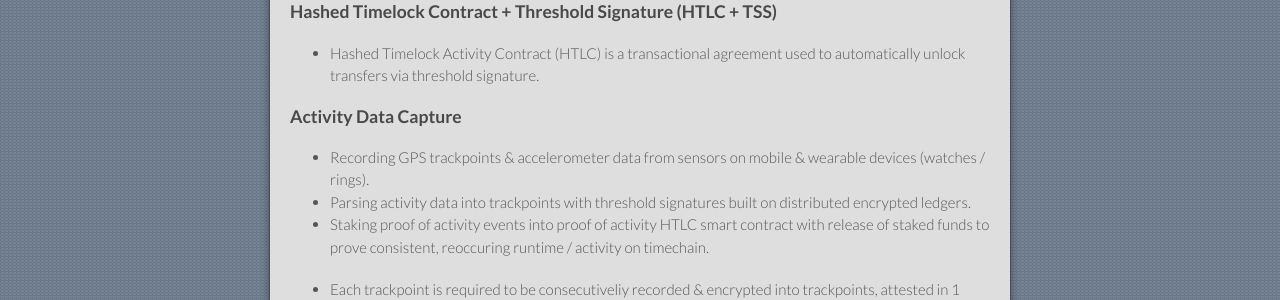
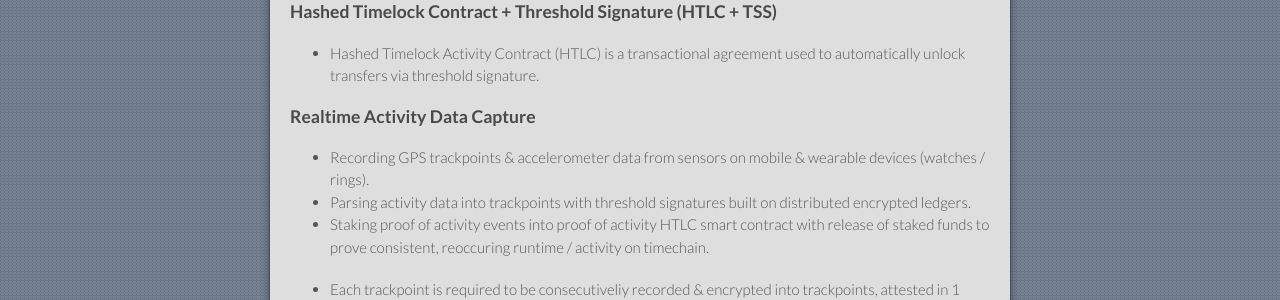
Before and after one commit to flowstake/flowstake.github.io, a Jekyll site: the page built from index.md, in a window 1280 px wide and 900 px high, scrolled down 586 px. Shown: the part 154-454 px from the top of the window. Built offline with Jekyll 4.4.1, drawn with Linux system fonts in a browser that asks for light colours; our own code applies the rules of GitHub Pages for plain Markdown files.

Commit message:
Update index.md

```diff
--- a/index.md
+++ b/index.md
@@ -19,7 +19,7 @@
 ### Hashed Timelock Contract + Threshold Signature (HTLC + TSS)
 * Hashed Timelock Activity Contract (HTLC) is a transactional agreement used to automatically unlock transfers via threshold signature.
 
-### Activity Data Capture
+### Realtime Activity Data Capture
 
 - Recording GPS trackpoints & accelerometer data from sensors on mobile & wearable devices (watches / rings).
 - Parsing activity data into trackpoints with threshold signatures built on distributed encrypted ledgers.
@@ -61,13 +61,11 @@
  Speed is the arate at which an object (or person) moves through time. It is represented mathematically s speed = d/t (in which d is distance and t is time). Bolt’s speed during his world-record run was 10.44 meters per second, 37.58 kilometers per hour or 23.35 miles per hour.
 - In 2011 Belgian scientists used lasers to measure Bolt’s performance in the different stages of a 100-meter race held in September that year. They found that, 67.13 meters into the race, Bolt reached a top speed of 43.99 kilometers per hour (27.33 miles per hour). He finis
 
-#### Sources
+### Sources
 **Theoretical Limitations of Performances**
 - https://eprint.iacr.org/2023/598#:~:text=Threshold%20signatures%20protect%20the%20signing,if%20signers%20have%20different%20weights
+
 - https://en.wikipedia.org/wiki/Public_key_infrastructure
-
-
-
 
 
 
@@ -76,13 +74,13 @@
 
 -------------------
 
-#### Flowstake V1
+## Flowstake V1
 * Public, Immutable, Activity Records
 * Public Activity Files Hashed into IPFS protocol
 * Proof of Activity as Stake Consensus Mechanism
 * Trustless, Geospatial, Smart Contracts
 
-## Proof of Activity v1
+### Proof of Activity v1
 
 Data ownership, Content addressed storage, Hash addressed Activity Trackpoints
 IPFS has given the users the power of content-addressed storage.
```
